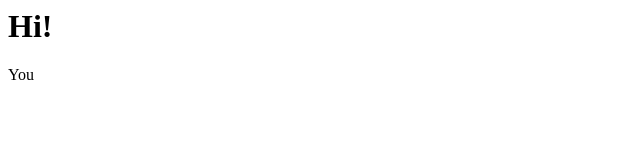
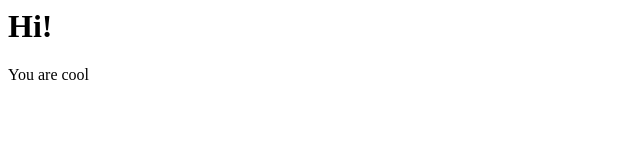
Before and after one commit to carlitoscarrara/Test, a plain HTML site: page index.html in a window 1280 px wide. Shown: the full height of the page, 0-640 px from the left. Drawn offline with Linux system fonts and the light colour scheme.

Commit message:
Span added

```diff
--- a/index.html
+++ b/index.html
@@ -4,6 +4,6 @@
     </head>
     <body>
         <h1>Hi!</h1>
-        You
+        <span>You are cool</span>
     </body>
 </html>
```
